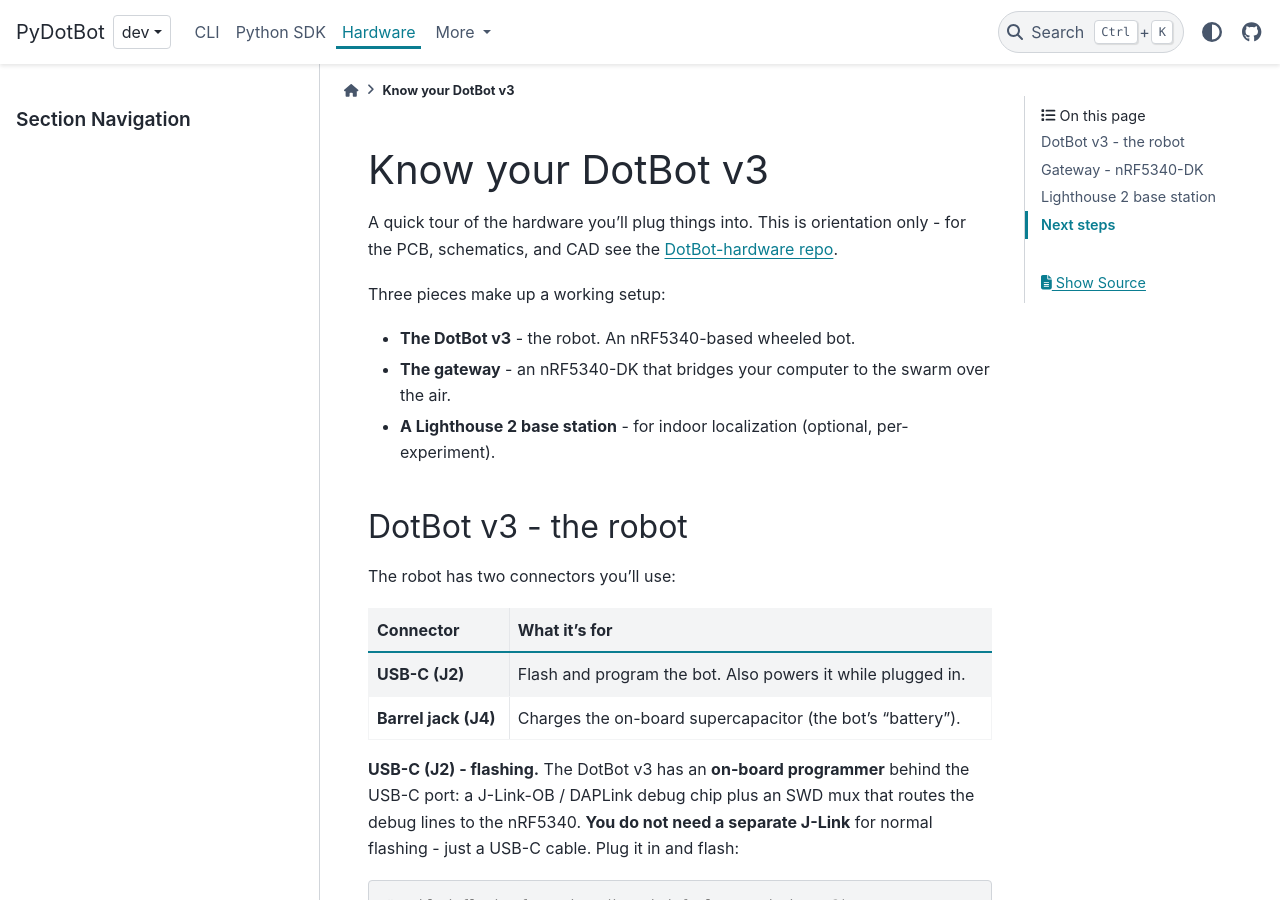
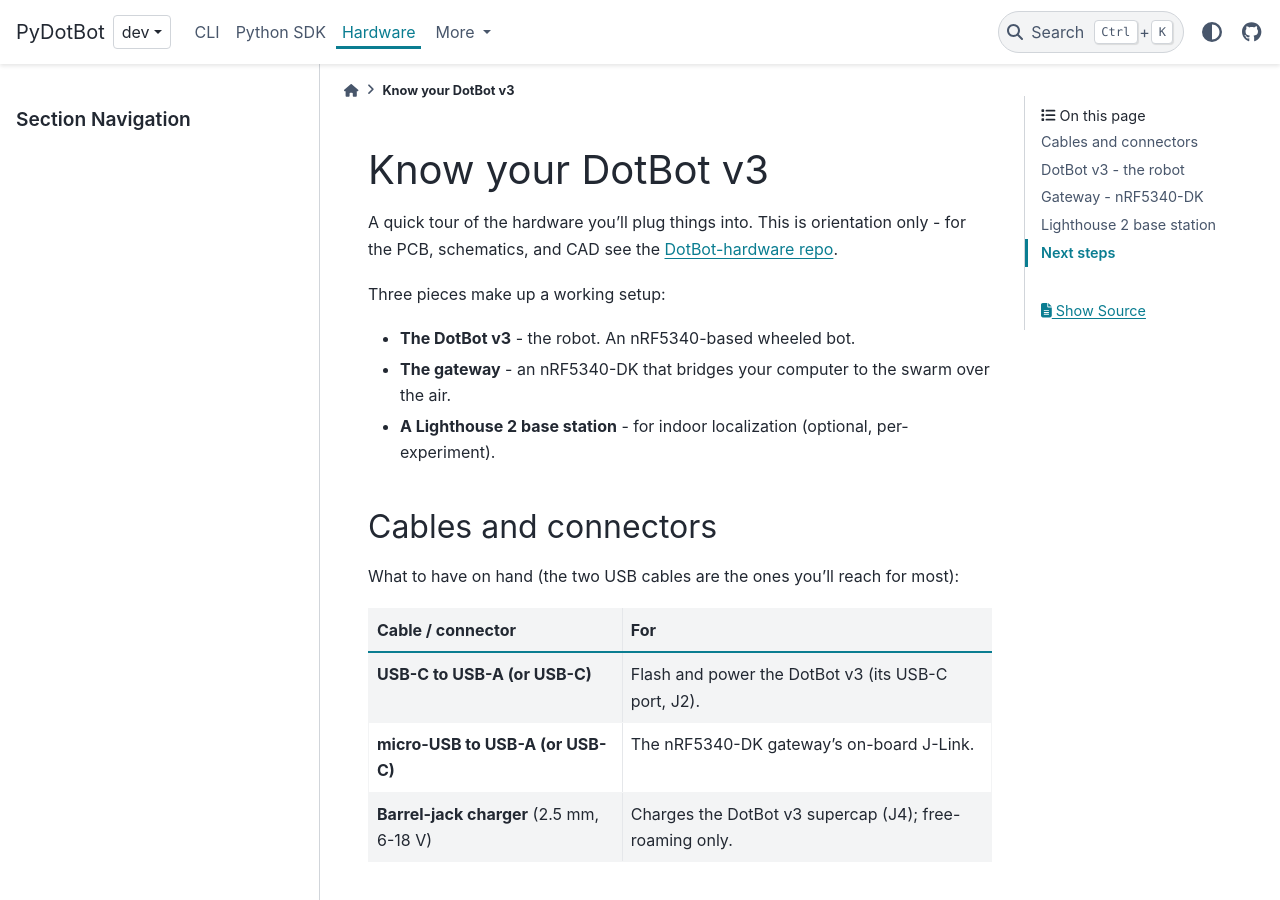
Before and after one commit to DotBots/PyDotBot, a Sphinx documentation site: the page built from doc/hardware/index.md, in a window 1280 px wide and 900 px high. Built offline with Sphinx 7.4.7 and the PyData theme 0.15.4, drawn with Linux system fonts in a browser that asks for light colours.

Commit message:
doc: surface prerequisites and a cables checklist for new users
AI-assisted: Claude Opus 4.8

````diff
--- a/doc/hardware/index.md
+++ b/doc/hardware/index.md
@@ -9,6 +9,16 @@
 - **The DotBot v3** - the robot. An nRF5340-based wheeled bot.
 - **The gateway** - an nRF5340-DK that bridges your computer to the swarm over the air.
 - **A Lighthouse 2 base station** - for indoor localization (optional, per-experiment).
+
+## Cables and connectors
+
+What to have on hand (the two USB cables are the ones you'll reach for most):
+
+| Cable / connector | For |
+|---|---|
+| **USB-C to USB-A (or USB-C)** | Flash and power the DotBot v3 (its USB-C port, J2). |
+| **micro-USB to USB-A (or USB-C)** | The nRF5340-DK gateway's on-board J-Link. |
+| **Barrel-jack charger** (2.5 mm, 6-18 V) | Charges the DotBot v3 supercap (J4); free-roaming only. |
 
 ## DotBot v3 - the robot
 
--- a/doc/index.md
+++ b/doc/index.md
@@ -31,6 +31,9 @@
 - **Extend the platform** - every command and flag is in the
   [CLI reference](cli/index.md); the firmware flows live under [`fw`](cli/fw.md)
   and [`device`](cli/device.md).
+- **Before flashing hardware** - the simulator and driving an existing swarm
+  need only Python; building and cable-flashing firmware also need SES and the
+  nRF Command Line Tools (`nrfjprog`). See **Prerequisites** below before you start.
 ```
 
 ```{include} ../README.md
````
